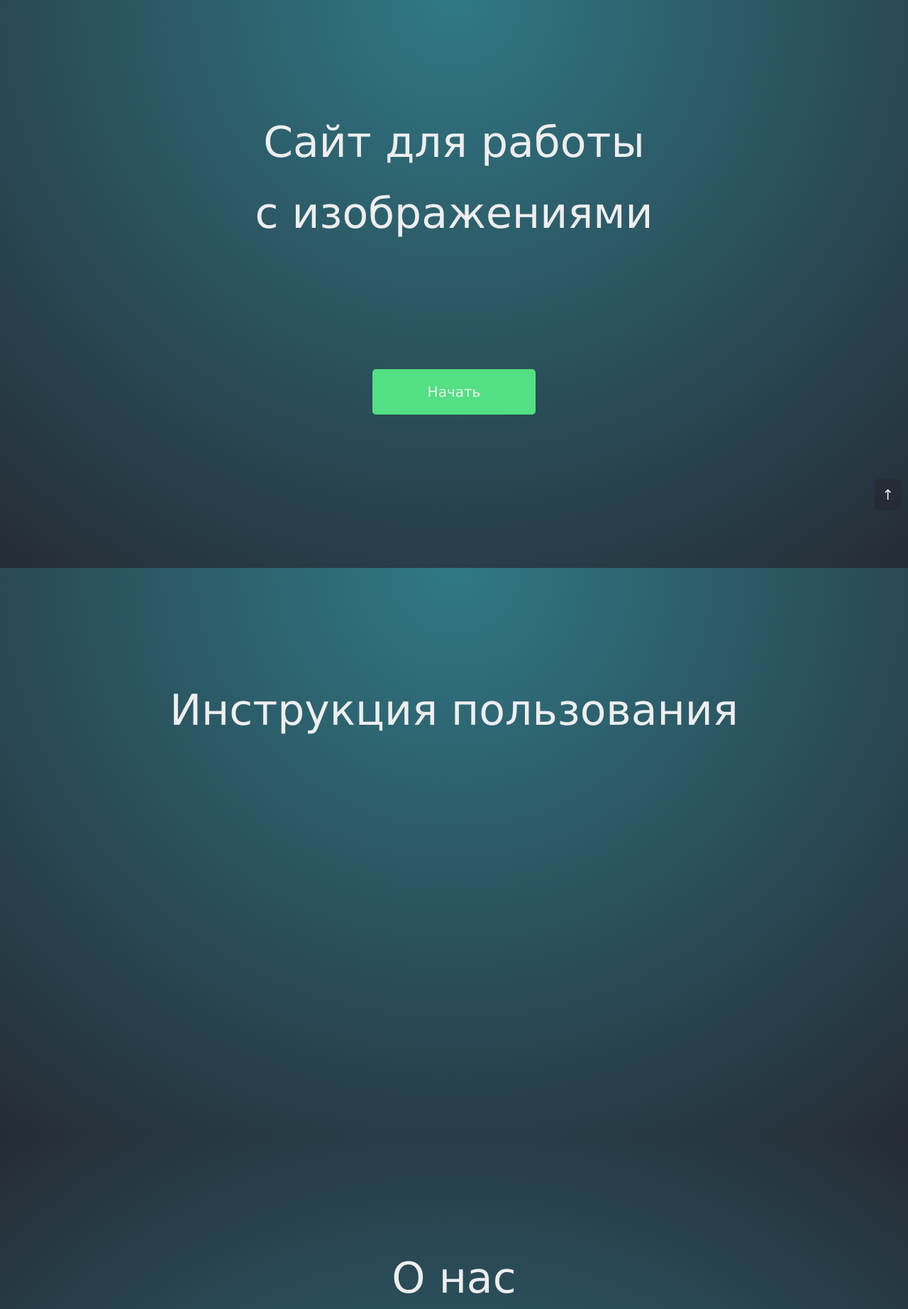
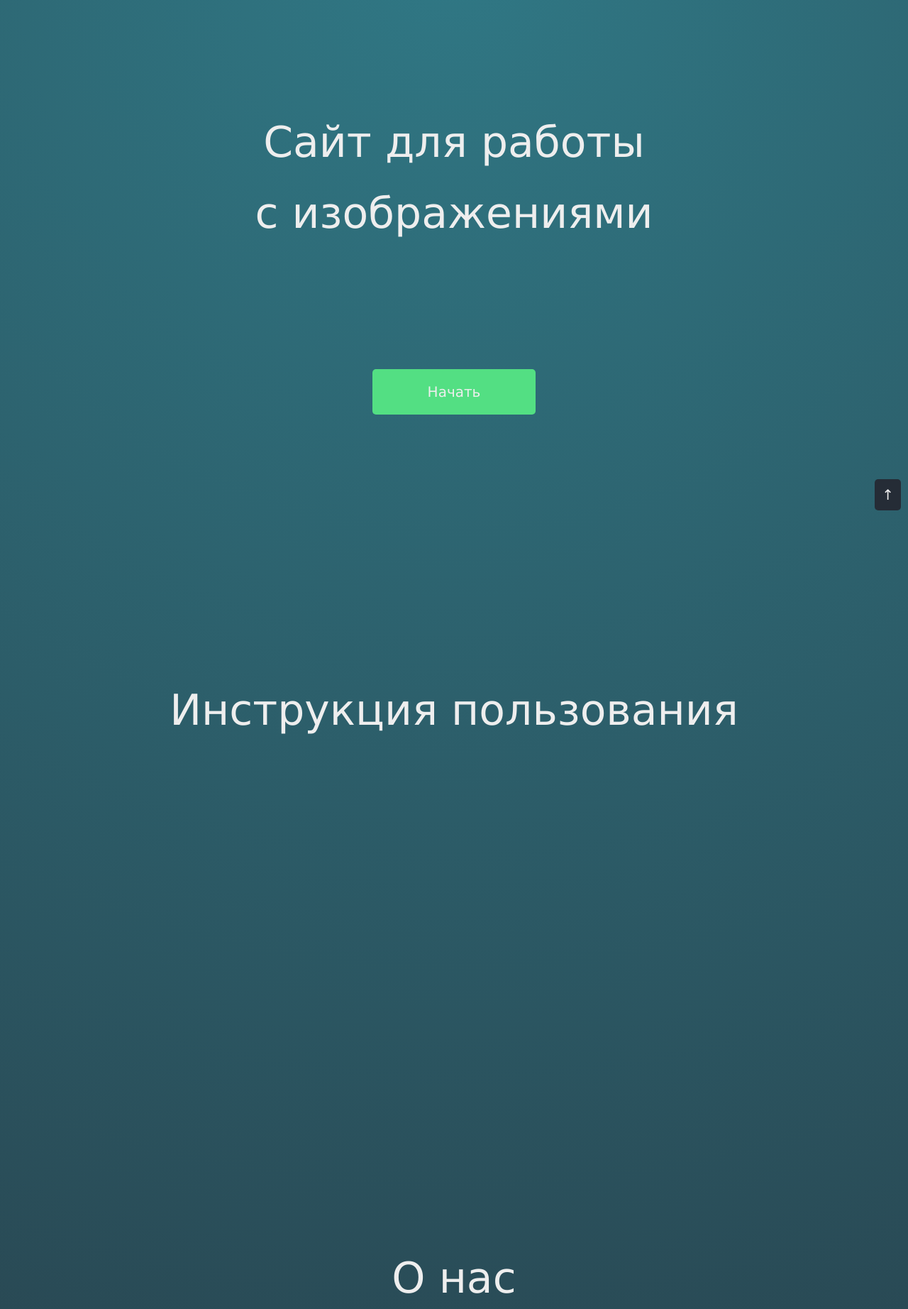
Before and after one commit to Joneks421/ProjectIMG, a Flask app: page / in a window 1280 px wide. Shown: the part 76-1920 px from the top of the page at 71% size. Run offline with Flask 2, Linux system fonts and the light colour scheme.

Commit message:
Pre - alpha v0.3

```diff
--- a/project/static/styles/main-style.css
+++ b/project/static/styles/main-style.css
@@ -78,7 +78,6 @@
 
 .header {
     background:radial-gradient(circle at top center, #307885, #252c36);
-    border-bottom: 0.1rem solid #3F3F3F;
 }
 
 .menu {
@@ -119,12 +118,8 @@
 .index-content {
     text-align: center;
     height: 100vh;
-    background: no-repeat linear-gradient(
-        rgba(2, 2, 2, 0.7),
-        rgba(2, 2, 2, 0.7)
-      ), url('../images/bg.jpg');
     background-size: cover;
-    background:radial-gradient(circle at top center, #307885, #252c36);
+    background: linear-gradient(circle at top center, #307885, #252c36);
 }
 
 .index-content > h1 {
@@ -158,8 +153,13 @@
 }
 
 .index-content.about {
-    background:radial-gradient(circle at bottom center, #307885, #252c36);
+    background: linear-gradient(circle at top center, #307885, #252c36);
 }
+
+.index-content.faq {
+    background: linear-gradient(circle at top center, #307885, #252c36);
+}
+
 
 form {
     max-width: 500px;
```
